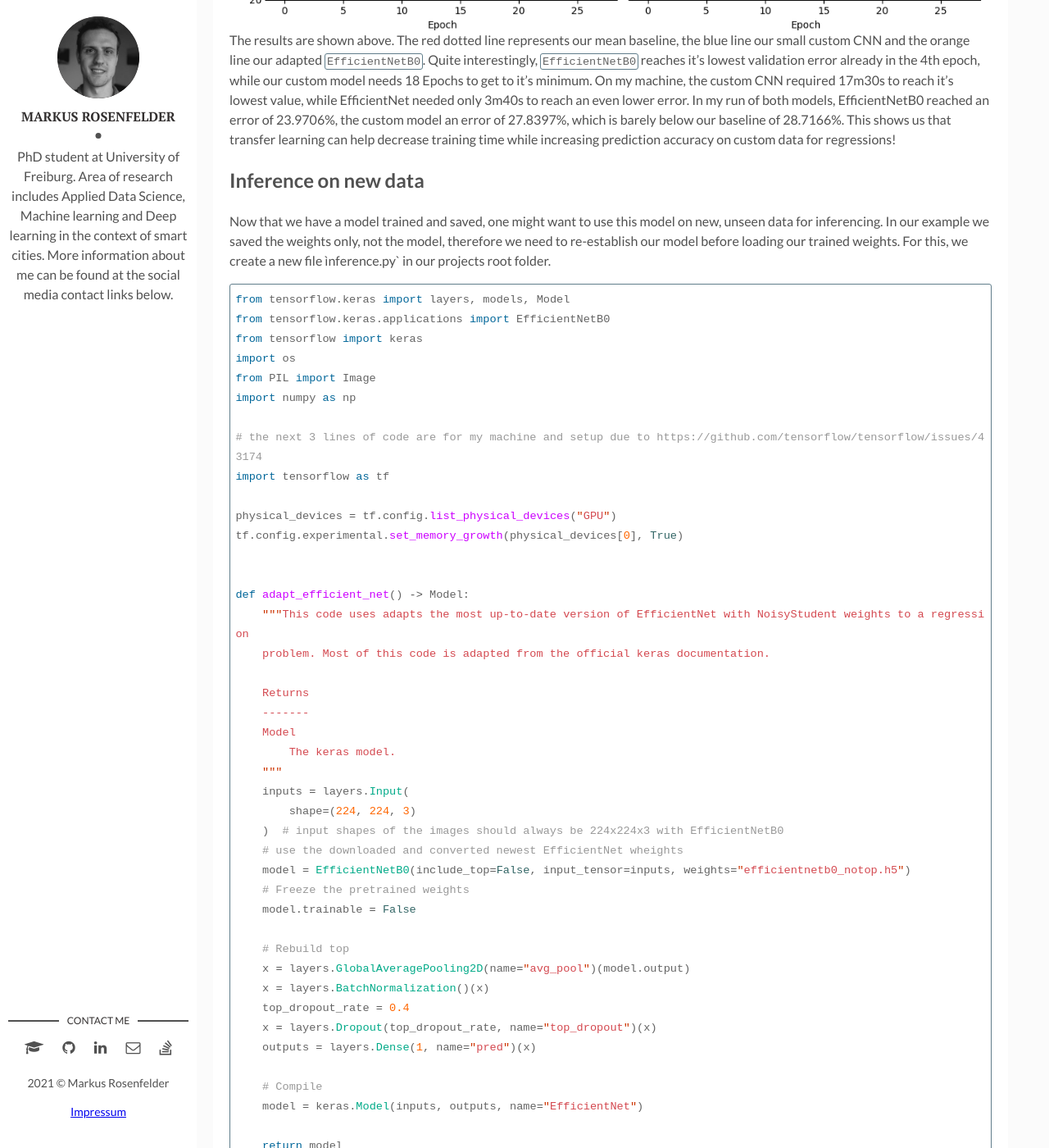
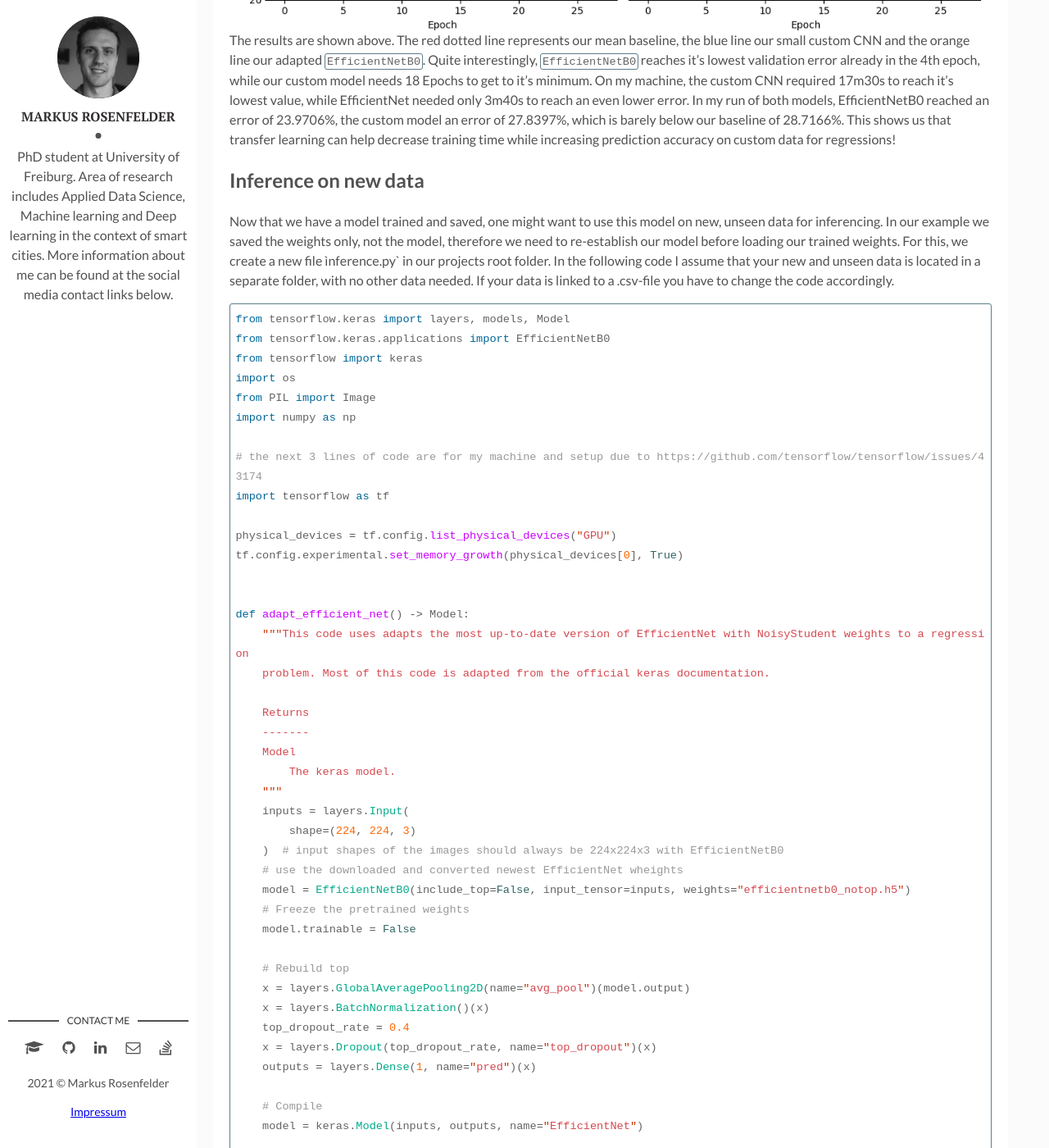
Before and after one commit to MarkusRosen/markusrosen.github.io, a Jekyll site: the page built from _posts/2020-10-19-keras-regression-efficient-net.md, in a window 1280 px wide and 1400 px high, scrolled down 20470 px. Shown: the whole window at 82% size. Built offline with Jekyll 4.4.1, drawn with Linux system fonts in a browser that asks for light colours; comment, search, counter and statistics services are not loaded; some of the changed text lies outside the part shown.

Commit message:
minor edits

````diff
--- a/_posts/2020-10-19-keras-regression-efficient-net.md
+++ b/_posts/2020-10-19-keras-regression-efficient-net.md
@@ -684,7 +684,7 @@ The results are shown above. The red dotted line represents our mean baseline, t
 
 ## Inference on new data
 
-Now that we have a model trained and saved, one might want to use this model on new, unseen data for inferencing. In our example we saved the weights only, not the model, therefore we need to re-establish our model before loading our trained weights. For this, we create a new file ìnference.py` in our projects root folder.
+Now that we have a model trained and saved, one might want to use this model on new, unseen data for inferencing. In our example we saved the weights only, not the model, therefore we need to re-establish our model before loading our trained weights. For this, we create a new file ìnference.py` in our projects root folder. In the following code I assume that your new and unseen data is located in a separate folder, with no other data needed. If your data is linked to a .csv-file you have to change the code accordingly.
 
 ```python
 from tensorflow.keras import layers, models, Model
@@ -732,8 +732,7 @@ def adapt_efficient_net() -> Model:
 
 
 def open_images(inference_folder: str) -> np.ndarray:
-
-    """[summary]
+    """Loads images from a folder and prepare them for inferencing.
 
     Parameters
     ----------
````
